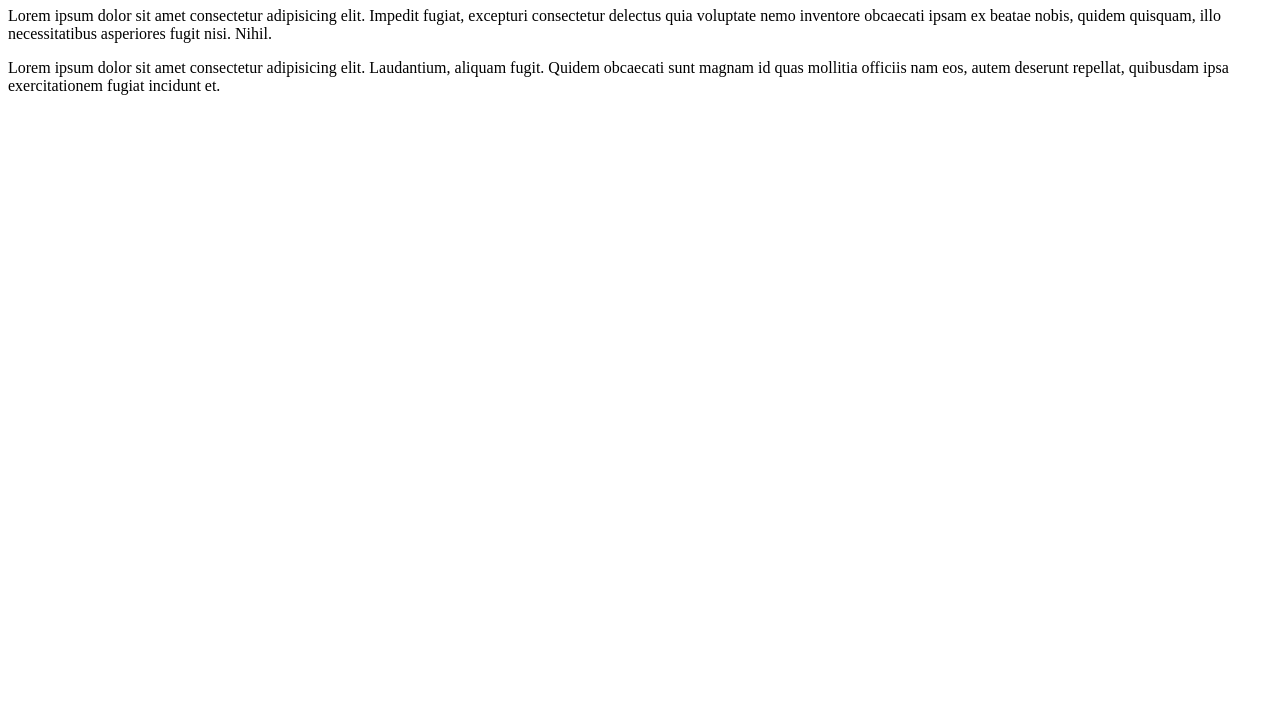
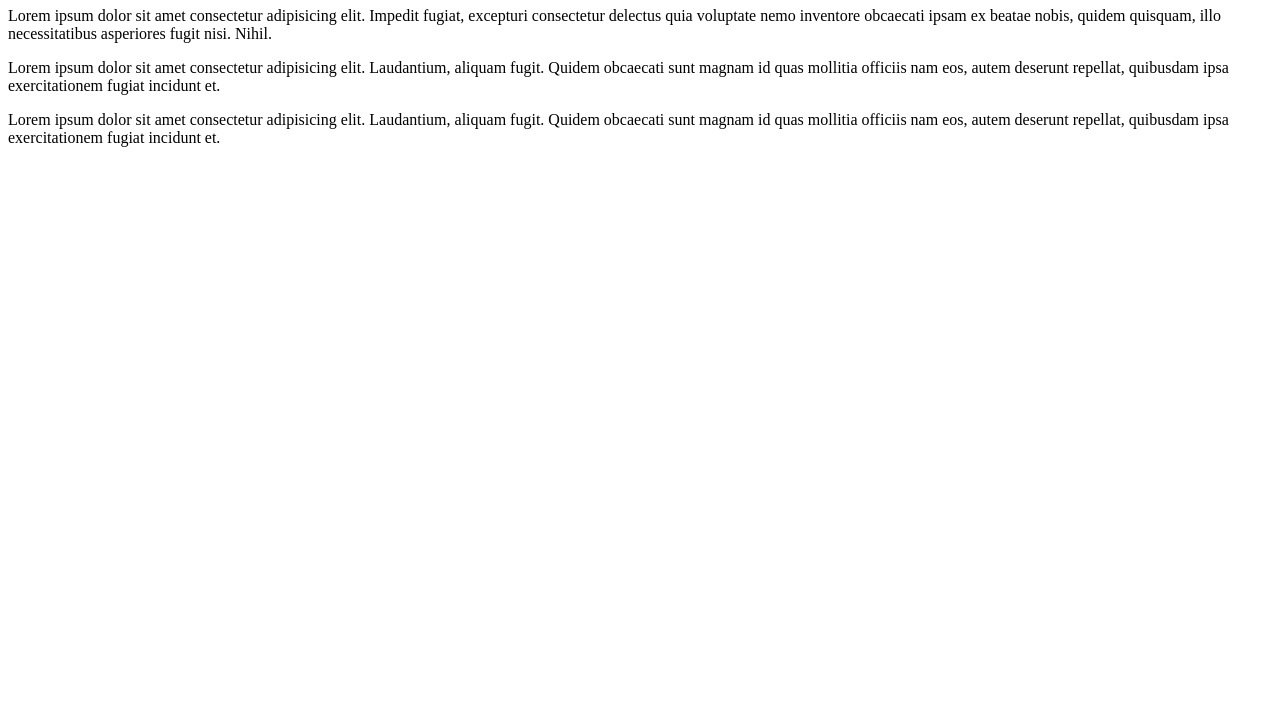
Before and after one commit to welbertsantos/Ola-Mundo, a plain HTML site: page site-exemplo/index.html in a window 1280 px wide. Shown: the part 73-800 px from the top of the page. Drawn offline with Linux system fonts and the light colour scheme.

Commit message:
Alterei o no site

```diff
--- a/site-exemplo/index.html
+++ b/site-exemplo/index.html
@@ -10,5 +10,6 @@
     <h1>Olá, Mundo!</h1>
     <p>Lorem ipsum dolor sit amet consectetur adipisicing elit. Impedit fugiat, excepturi consectetur delectus quia voluptate nemo inventore obcaecati ipsam ex beatae nobis, quidem quisquam, illo necessitatibus asperiores fugit nisi. Nihil.</p>
     <p>Lorem ipsum dolor sit amet consectetur adipisicing elit. Laudantium, aliquam fugit. Quidem obcaecati sunt magnam id quas mollitia officiis nam eos, autem deserunt repellat, quibusdam ipsa exercitationem fugiat incidunt et.</p>
+    <p>Lorem ipsum dolor sit amet consectetur adipisicing elit. Laudantium, aliquam fugit. Quidem obcaecati sunt magnam id quas mollitia officiis nam eos, autem deserunt repellat, quibusdam ipsa exercitationem fugiat incidunt et.</p>
 </body>
 </html>
```
